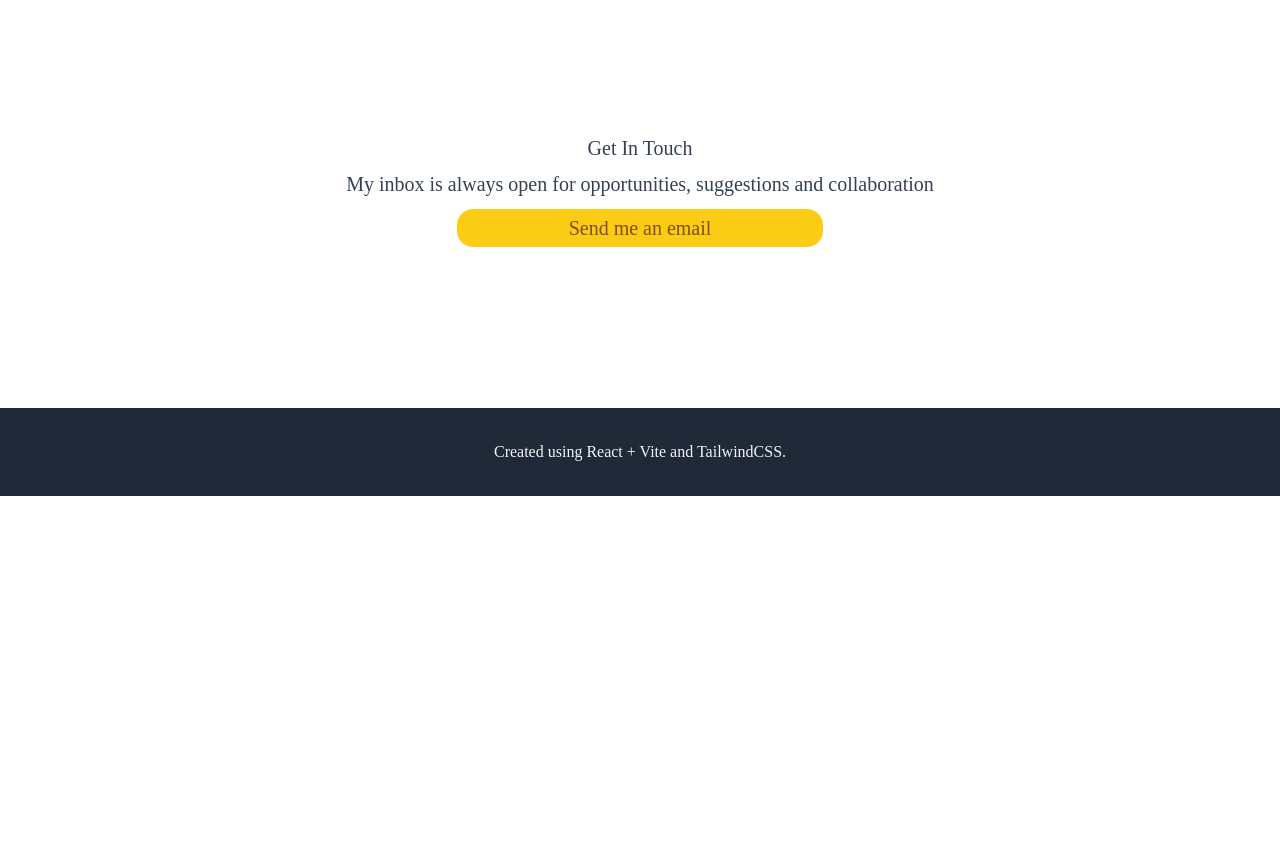
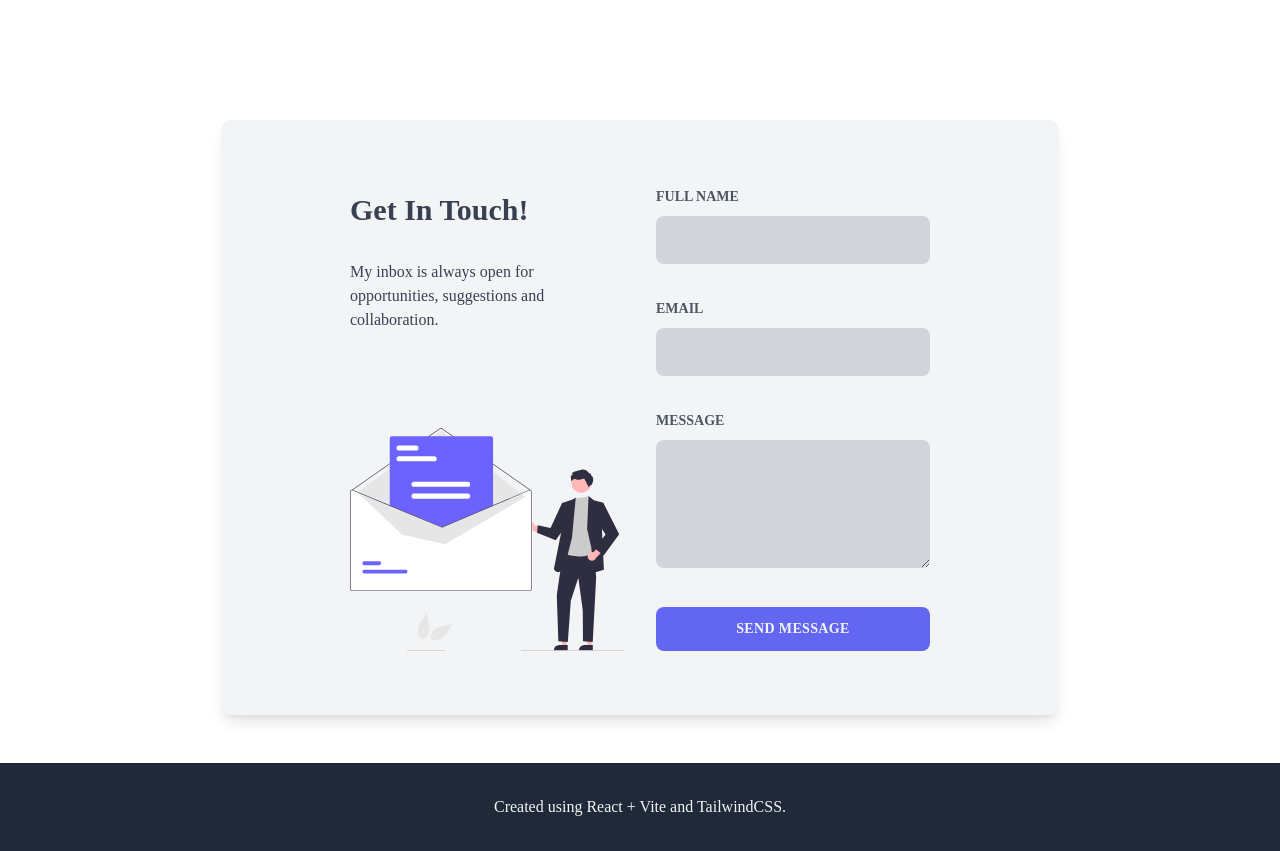
Before and after one commit to jvillad/portfolio-v2, a React (Vite) app: page / in a window 1280 px wide. Shown: the part 1600-2451 px from the top of the page. Before the commit the page ends 2096 px from the top, so only its background shows below. Built offline with nearby package versions, Linux system fonts and the light colour scheme; no server answers.

Commit message:
form actiong using formspree

```diff
--- a/src/components/Contact.tsx
+++ b/src/components/Contact.tsx
@@ -1,23 +1,69 @@
 function Contact() {
   return (
     <section id="#contact">
-      <div className="max-w-[1200px] text-center px-[16px] pt-[150px] mx-auto pb-[150px] text-xl">
-        <p className="py-2">Get In Touch</p>
-        <p>
-          My inbox is always open for opportunities, suggestions and
-          collaboration
-        </p>
-        <div className="py-4">
-          <a
-            href="mailto:jyvillad@gmail.com"
-            type="button"
-            target="_blank"
-            rel="noreferrer"
-            className="py-2 bg-yellow-400 text-yellow-800 p-4 rounded-2xl px-28 "
-          >
-            Send me an email
-          </a>
-        </div>
+      <div className="px-8 py-12">
+        <form
+          className="max-w-screen-xl mt-24 px-8 grid gap-8 grid-cols-1 md:grid-cols-2 md:px-12 lg:px-16 xl:px-32 py-16 mx-auto bg-gray-100  rounded-lg shadow-lg"
+          action="https://formspree.io/f/xvojoqrq"
+          method="POST"
+        >
+          <div className="flex flex-col justify-between">
+            <div>
+              <h2 className="text-gray-700 text-4xl lg:text-3xl mt-2 font-bold leading-tight">
+                Get In Touch!
+              </h2>
+              <div className="text-gray-700 mt-8">
+                My inbox is always open for opportunities, suggestions and
+                collaboration.
+              </div>
+            </div>
+            <div className="mt-8 text-center">
+              <div>
+                <img src="src/assets/contact.svg" alt="" />
+              </div>
+            </div>
+          </div>
+          <div className="">
+            <div>
+              <span className="uppercase text-sm text-gray-600 font-bold">
+                Full Name
+              </span>
+              <input
+                className="w-full bg-gray-300 text-gray-900 mt-2 p-3 rounded-lg focus:outline-none focus:shadow-outline"
+                type="text"
+                name="name"
+                placeholder=""
+              />
+            </div>
+            <div className="mt-8">
+              <span className="uppercase text-sm text-gray-600 font-bold">
+                Email
+              </span>
+              <input
+                type="email"
+                name="email"
+                className="w-full bg-gray-300 text-gray-900 mt-2 p-3 rounded-lg focus:outline-none focus:shadow-outline"
+              />
+            </div>
+            <div className="mt-8">
+              <span className="uppercase text-sm text-gray-600 font-bold">
+                Message
+              </span>
+              <textarea
+                name="message"
+                className="w-full h-32 bg-gray-300 text-gray-900 mt-2 p-3 rounded-lg focus:outline-none focus:shadow-outline"
+              />
+            </div>
+            <div className="mt-8">
+              <button
+                type="submit"
+                className="uppercase text-sm font-bold tracking-wide bg-indigo-500 text-gray-100 p-3 rounded-lg w-full focus:outline-none focus:shadow-outline"
+              >
+                Send Message
+              </button>
+            </div>
+          </div>
+        </form>
       </div>
     </section>
   );
```
